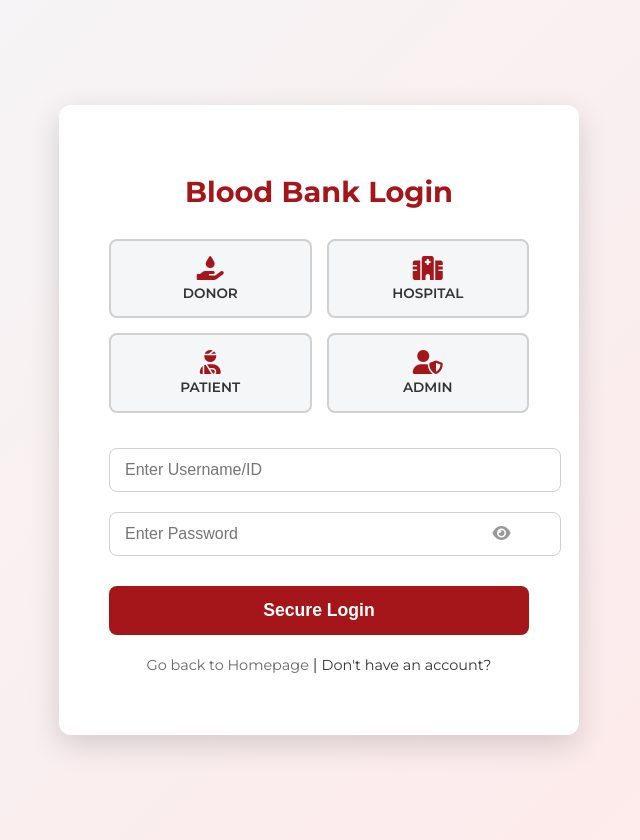
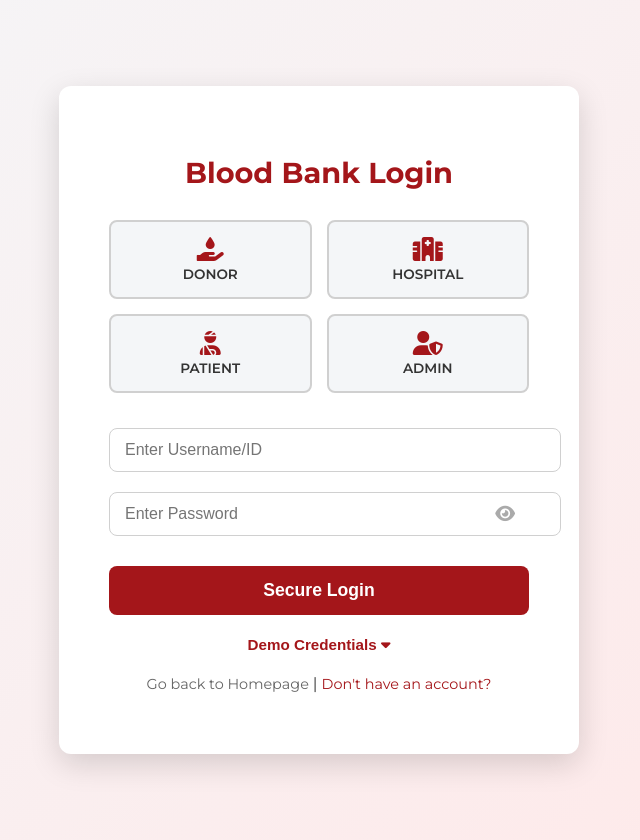
Before and after one commit to arathyrajeesh/blood-bank-management-django, a Django app: page /login/ in a window 1280 px wide. Shown: the whole page, without its empty margins (321-961 px from the left). Run offline with Django 5.2, Linux system fonts and the light colour scheme.

Commit message:
show admin password

```diff
--- a/bloodmanager/templates/login.html
+++ b/bloodmanager/templates/login.html
@@ -84,10 +84,7 @@
         box-shadow: 0 3px 8px rgba(164, 22, 26, 0.1);
     }
 
-    #role-select {
-        display: none;
-    }
-    input[name="role"] {
+    #role-select, input[name="role"] {
         display: none;
     }
 
@@ -138,33 +135,76 @@
         text-align: center;
         font-size: 0.95rem;
     }
+
     .password-wrapper {
         position: relative;
     }
 
     .password-toggle {
         position: absolute;
-        right: 12px;
+        right: 14px;
         top: 50%;
         transform: translateY(-50%);
         border: none;
         background: transparent;
         cursor: pointer;
-        color: #999;
-        font-size: 0.9rem;
-        font-weight: 600;
-        letter-spacing: 0.5px;
-        transition: color 0.2s, transform 0.2s;
-        font-size: 1rem;
-        color: #999;
+        color: #aaa;
+        font-size: 1.1rem;
+        padding: 0;
+        line-height: 1;
+        transition: color 0.2s ease, transform 0.2s ease;
+    }
+
+    .password-toggle:hover {
+        color: var(--primary-red);
+        transform: translateY(-50%) scale(1.1);
     }
 
     .password-toggle:focus {
         outline: none;
+        color: var(--accent-red);
+    }
+
+    .demo-dropdown {
+        text-align: center;
+        margin-top: 20px;
+    }
+
+    .demo-toggle {
+        background: transparent;
+        border: none;
         color: var(--primary-red);
+        font-weight: 600;
+        cursor: pointer;
+        font-size: 0.95rem;
+        transition: color 0.3s ease;
     }
-    .password-toggle:hover i {
+
+    .demo-toggle:hover {
+        color: var(--accent-red);
+    }
+
+    .demo-credentials {
+        display: none;
+        background: #fff5f5;
+        border: 1px solid #f0caca;
+        border-radius: 8px;
+        padding: 12px 16px;
+        margin-top: 12px;
+        color: var(--text-dark);
+        font-size: 0.95rem;
+        box-shadow: 0 2px 6px rgba(164, 22, 26, 0.05);
+        transition: all 0.3s ease;
+    }
+
+    .demo-credentials p {
+        margin: 6px 0;
+        text-align: left;
+    }
+
+    .demo-credentials strong {
         color: var(--primary-red);
+        font-weight: 600;
     }
 
 </style>
@@ -198,21 +238,34 @@
                     <i class="fas fa-user-shield"></i> Admin
                 </div>
             </div>
-            <input type="text" name="username"  placeholder="Enter Username/ID" required>
+
+            <input type="text" name="username" placeholder="Enter Username/ID" required>
+
             <div class="password-wrapper">
                 <input type="password" name="password" id="password_input" placeholder="Enter Password" required>
                 <button type="button" class="password-toggle" id="toggle_password" aria-label="Show password">
                     <i class="fas fa-eye"></i>
                 </button>
             </div>
+
             <button type="submit">Secure Login</button>
         </form>
+
+        <div class="demo-dropdown">
+            <button class="demo-toggle" id="demoToggle">
+                Demo Credentials <i class="fas fa-caret-down"></i>
+            </button>
+            <div class="demo-credentials" id="demoCredentials">
+                <p><strong>Name:</strong> admin</p>
+                <p><strong>Password:</strong> admin123</p>
+            </div>
+        </div>
 
         <p style="text-align: center; margin-top: 20px;">
             <a href="{% url 'main' %}" style="color: #666; text-decoration: none; font-size: 0.9em;">
                 Go back to Homepage
             </a> |
-            <a href="{% url 'register' %}" style="color: var(--primary-color); text-decoration: none; font-size: 0.9em;">
+            <a href="{% url 'register' %}" style="color: var(--primary-red); text-decoration: none; font-size: 0.9em;">
                 Don't have an account?
             </a>
         </p>
@@ -227,9 +280,7 @@
             roleButtons.forEach(button => {
                 button.addEventListener('click', function() {
                     roleButtons.forEach(btn => btn.classList.remove('selected'));
-
                     this.classList.add('selected');
-
                     roleInput.value = this.getAttribute('data-role');
                 });
             });
@@ -241,6 +292,7 @@
                 }
             });
         });
+
         const passwordInput = document.getElementById('password_input');
         const toggleButton = document.getElementById('toggle_password');
         const icon = toggleButton.querySelector('i');
@@ -253,6 +305,16 @@
             toggleButton.setAttribute('aria-label', isPassword ? 'Hide password' : 'Show password');
         });
 
+        const demoToggle = document.getElementById('demoToggle');
+        const demoCredentials = document.getElementById('demoCredentials');
+        const caretIcon = demoToggle.querySelector('i');
+
+        demoToggle.addEventListener('click', () => {
+            const isVisible = demoCredentials.style.display === 'block';
+            demoCredentials.style.display = isVisible ? 'none' : 'block';
+            caretIcon.classList.toggle('fa-caret-up', !isVisible);
+            caretIcon.classList.toggle('fa-caret-down', isVisible);
+        });
     </script>
 </body>
 </html>
```
